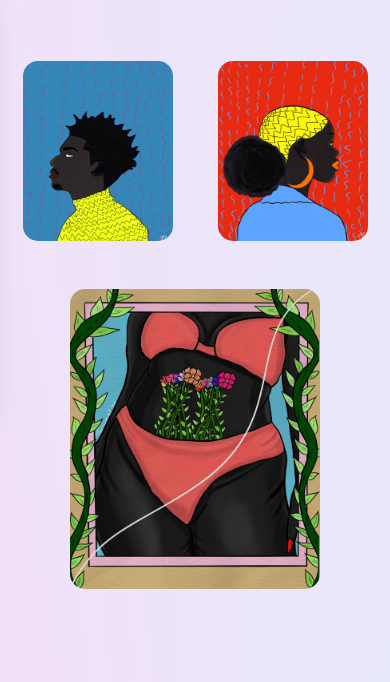
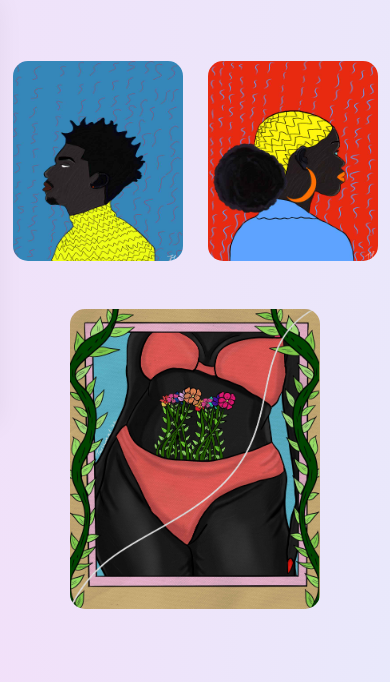
Before and after one commit to mimicodegirl/Taslemat, a plain HTML site: page portfolio.html in a window 390 px wide. Shown: the part 93-775 px from the top of the page. Drawn offline with Linux system fonts and the light colour scheme; a web font is replaced by a local one.

Commit message:
fifth commit

```diff
--- a/styles/portfolio.css
+++ b/styles/portfolio.css
@@ -171,8 +171,8 @@ section{
     justify-content: space-around;
 }
 img{
-    width: 410px;
-    height: 520px;
+    width: 500px;
+    height: 575px;
     border-radius: 15px;
     transition: .3s;
 }
@@ -189,8 +189,8 @@ margin: 4rem auto;
 @media only screen and (max-width:968px){
 
     img{
-        width: 150px;
-        height: 180px;
+        width: 170px;
+        height: 200px;
         margin: 0 auto;
     }
     .big{
```
